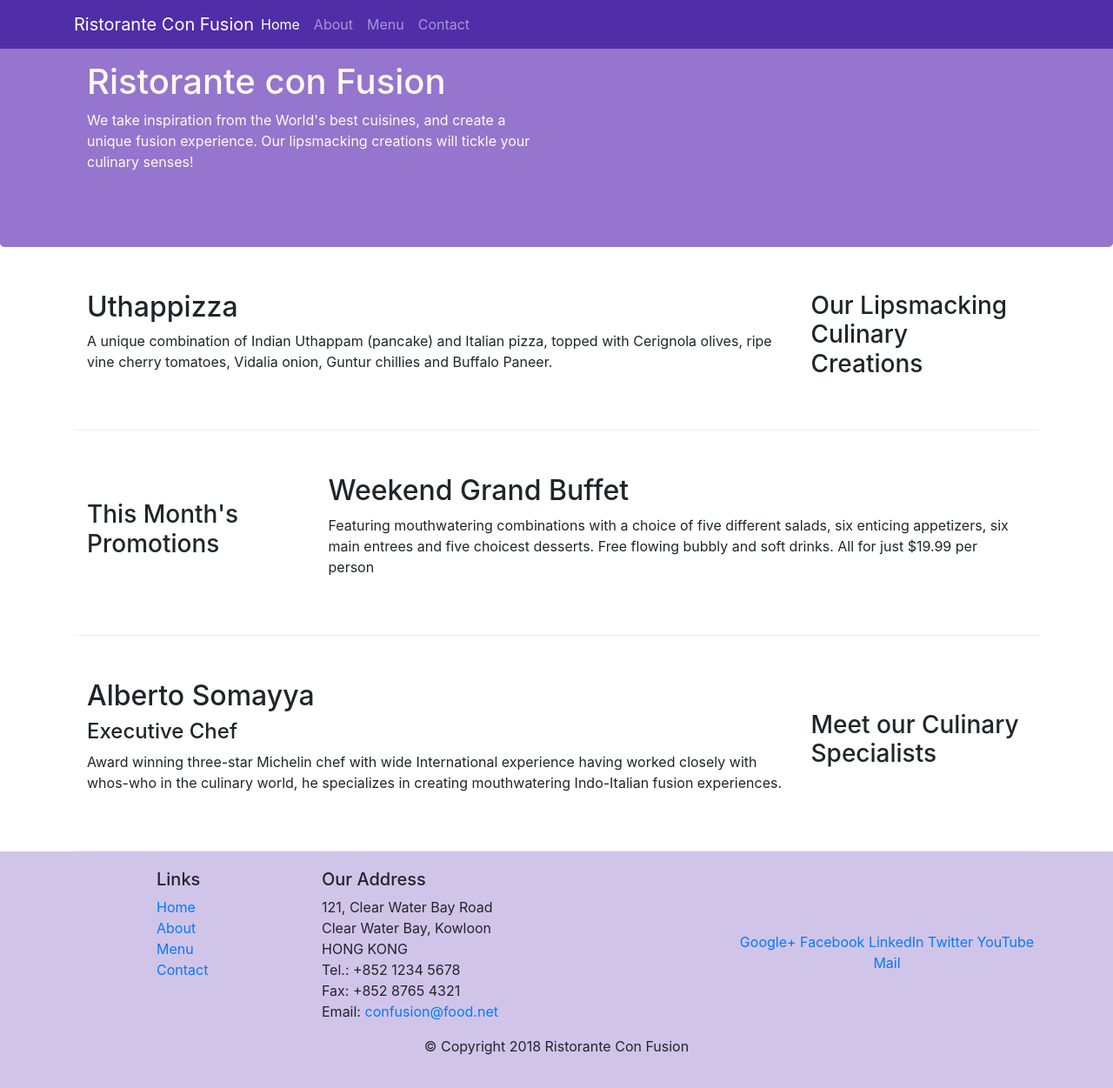
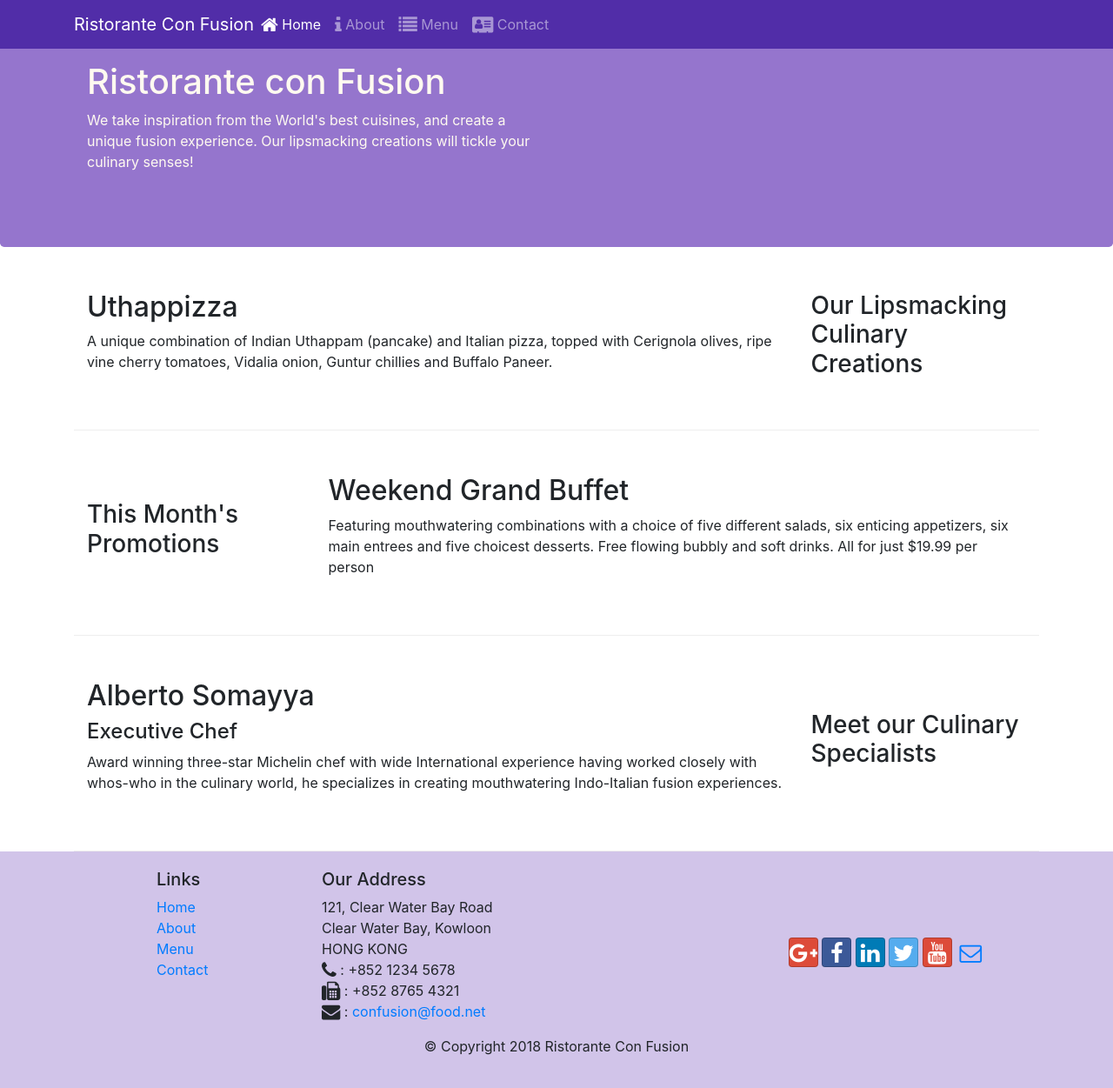
Before and after one commit to arsalankazmi98/bootstrap, a website: page index.html in a window 1280 px wide. Shown: the whole page at 87% size. Drawn offline with nearby package versions, Linux system fonts and the light colour scheme.

Commit message:
Icon Fonts

```diff
--- a/index.html
+++ b/index.html
@@ -10,6 +10,8 @@
 
     <!-- Bootstrap CSS -->
     <link rel="stylesheet" href="node_modules/bootstrap/dist/css/bootstrap.min.css">
+    <link rel="stylesheet" href="node_modules/font-awesome/css/font-awesome.min.css">
+    <link rel="stylesheet" href="node_modules/bootstrap-social/bootstrap-social.css">
     <link  rel="stylesheet" href="css/style.css">
 </head>
 
@@ -23,10 +25,10 @@
              <a class="navbar-brand mr-auto" href="#">Ristorante Con Fusion</a>
              <div class="collapse navbar-collapse" id="Navbar">
                     <ul class="navbar-nav mr-auto">
-                            <li class="nav-item active"><a class="nav-link" href="#">Home</a></li>
-                            <li class="nav-item"><a class="nav-link" href="./aboutus.html">About</a></li>
-                            <li class="nav-item"><a class="nav-link" href="#">Menu</a></li>
-                            <li class="nav-item"><a class="nav-link" href="#">Contact</a></li>
+                            <li class="nav-item active"><a class="nav-link" href="#"><span class="fa fa-home fa-lg"></span> Home</a></li>
+                            <li class="nav-item"><a class="nav-link" href="./aboutus.html"><span class="fa fa-info fa-lg"></span>  About</a></li>
+                            <li class="nav-item"><a class="nav-link" href="#"><span class="fa fa-list fa-lg"></span> Menu</a></li>
+                            <li class="nav-item"><a class="nav-link" href="#"><span class="fa fa-address-card fa-lg"></span> Contact</a></li>
                         </ul>
             </div>
 
@@ -97,19 +99,19 @@
 		              121, Clear Water Bay Road<br>
 		              Clear Water Bay, Kowloon<br>
 		              HONG KONG<br>
-		              Tel.: +852 1234 5678<br>
-		              Fax: +852 8765 4321<br>
-		              Email: <a href="mailto:confusion@food.net">confusion@food.net</a>
+		              <span class="fa fa-phone fa-lg"></span> : +852 1234 5678<br>
+		              <span class="fa fa-fax fa-lg"></span> : +852 8765 4321<br>
+		              <span class="fa fa-envelope fa-lg"></span> : <a href="mailto:confusion@food.net">confusion@food.net</a>
 		           </address>
                 </div>
                 <div class="col-12 col-sm-4 align-self-center">
                     <div class="text-center">
-                        <a href="http://google.com/+">Google+</a>
-                        <a href="http://www.facebook.com/profile.php?id=">Facebook</a>
-                        <a href="http://www.linkedin.com/in/">LinkedIn</a>
-                        <a href="http://twitter.com/">Twitter</a>
-                        <a href="http://youtube.com/">YouTube</a>
-                        <a href="mailto:">Mail</a>
+                        <a class="btn btn-social-icon btn-google" href="http://google.com/+"><span class="fa fa-google-plus fa-lg"></span></a>
+                        <a class="btn btn-social-icon btn-facebook" href="http://www.facebook.com/profile.php?id="><span class="fa fa-facebook fa-lg"></span></a>
+                        <a class="btn btn-social-icon btn-linkedin" href="http://www.linkedin.com/in/"><span class="fa fa-linkedin fa-lg"></span></a>
+                        <a class="btn btn-social-icon btn-twitter" href="http://twitter.com/"><span class="fa fa-twitter fa-lg"></span></a>
+                        <a class="btn btn-social-icon btn-google" href="http://youtube.com/"><span class="fa fa-youtube fa-lg"></span></a>
+                        <a class="btn btn-social-icon " href="mailto:"><span class="fa fa-envelope-o fa-lg"></span></a>
                     </div>
                 </div>
            </div>
--- a/package.json
+++ b/package.json
@@ -15,6 +15,8 @@
   },
   "dependencies": {
     "bootstrap": "^4.0.0",
+    "bootstrap-social": "^5.1.1",
+    "font-awesome": "^4.7.0",
     "jquery": "^3.3.1",
     "popper.js": "^1.12.9"
   }
```
Also changed, not shown: aboutus.html (+8 -6 lines), 1 other file.
